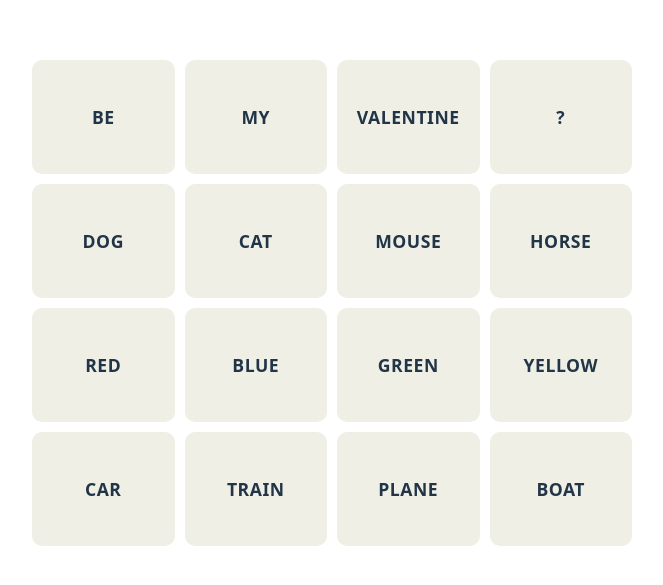
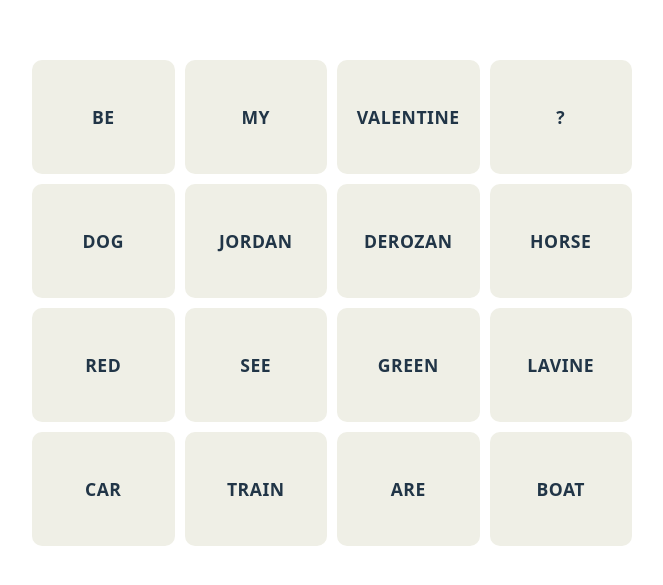
Before and after one commit to zbernales/valentine, a React (Vite) app: page / in a window 1280 px wide. Shown: the part 129-714 px from the top of the page, without its empty margins (308-971 px from the left). Built offline with nearby package versions, Linux system fonts and the light colour scheme.

Commit message:
added selection logic

```diff
--- a/src/Connections.css
+++ b/src/Connections.css
@@ -35,11 +35,42 @@
     transform 0.08s ease;
 }
 
+.selectedTile {
+  aspect-ratio: 1.25 / 1;
+  background-color: rgb(155, 155, 155);
+  border-radius: 10px;
+
+  display: flex;
+  justify-content: center;
+  align-items: center;
+
+  font-weight: 700;
+  font-size: 1.1rem;
+  letter-spacing: 0.03em;
+  color: white;
+
+  cursor: pointer;
+  user-select: none;
+
+  transition:
+    background-color 0.12s ease,
+    transform 0.08s ease;
+}
+
 .tile:hover {
   background-color: #e5e5db;
+  transform: translateY(-1px);
+}
+
+.selectedTile:hover {
+  background-color: rgb(165, 165, 165);
   transform: translateY(-1px);
 }
 
 .tile:active {
   transform: scale(0.97);
 }
+
+.selectedTtile:active {
+  transform: scale(0.97);
+}
--- a/src/Connections.jsx
+++ b/src/Connections.jsx
@@ -1,18 +1,26 @@
 import "./Connections.css";
+import { useState } from 'react'
 
 export default function Connections() {
+  const [selectedTiles, setSelectedTiles] = useState([])
   const words = [
     "BE", "MY", "VALENTINE", "?",
-    "DOG", "CAT", "MOUSE", "HORSE",
-    "RED", "BLUE", "GREEN", "YELLOW",
-    "CAR", "TRAIN", "PLANE", "BOAT"
+    "DOG", "JORDAN", "DEROZAN", "HORSE",
+    "RED", "SEE", "GREEN", "LAVINE",
+    "CAR", "TRAIN", "ARE", "BOAT"
   ];
-
+  const handleSelect = (idx) => {
+    if (!selectedTiles.includes(idx) && selectedTiles.length !== 4) {
+      setSelectedTiles([...selectedTiles, idx]);
+    } else {
+      setSelectedTiles(selectedTiles.filter(i => i !== idx));
+    }
+  }
   return (
     <div className="connections-page">
       <div className="grid">
         {words.map((word, idx) => (
-          <div key={idx} className="tile">
+          <div key={idx} className={selectedTiles.includes(idx) ? "selectedTile" : "tile"} onClick={() => handleSelect(idx)}>
             {word}
           </div>
         ))}
```
